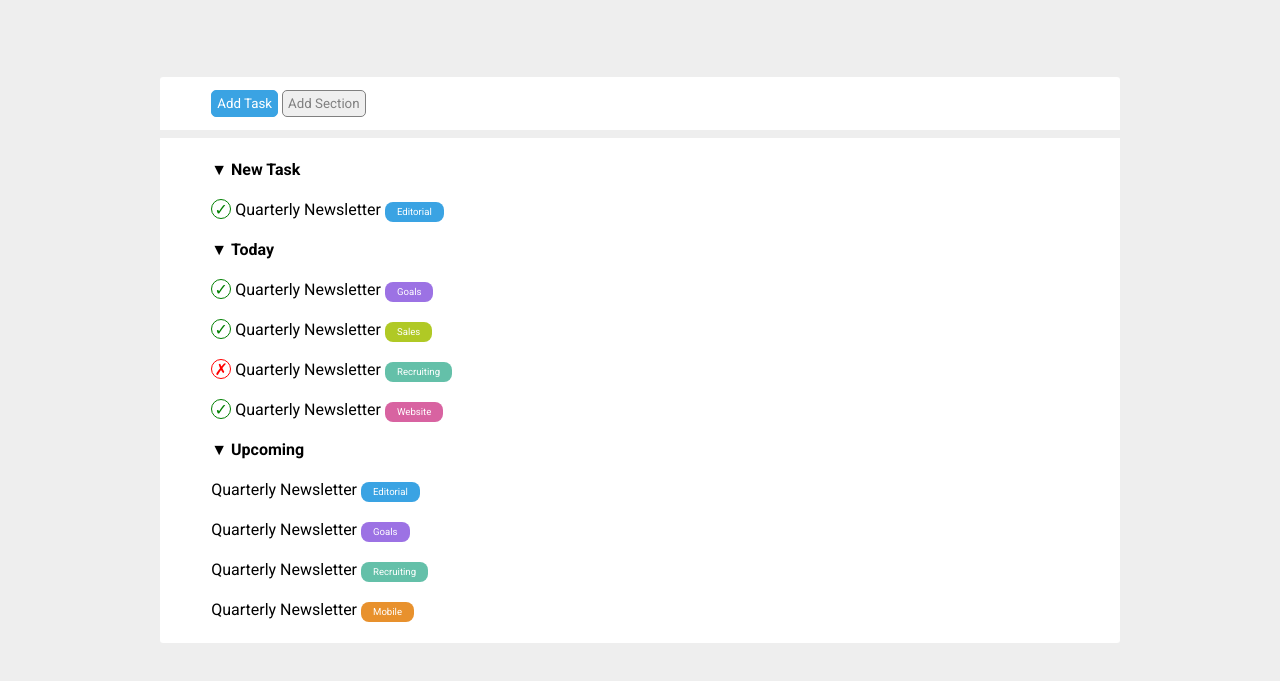
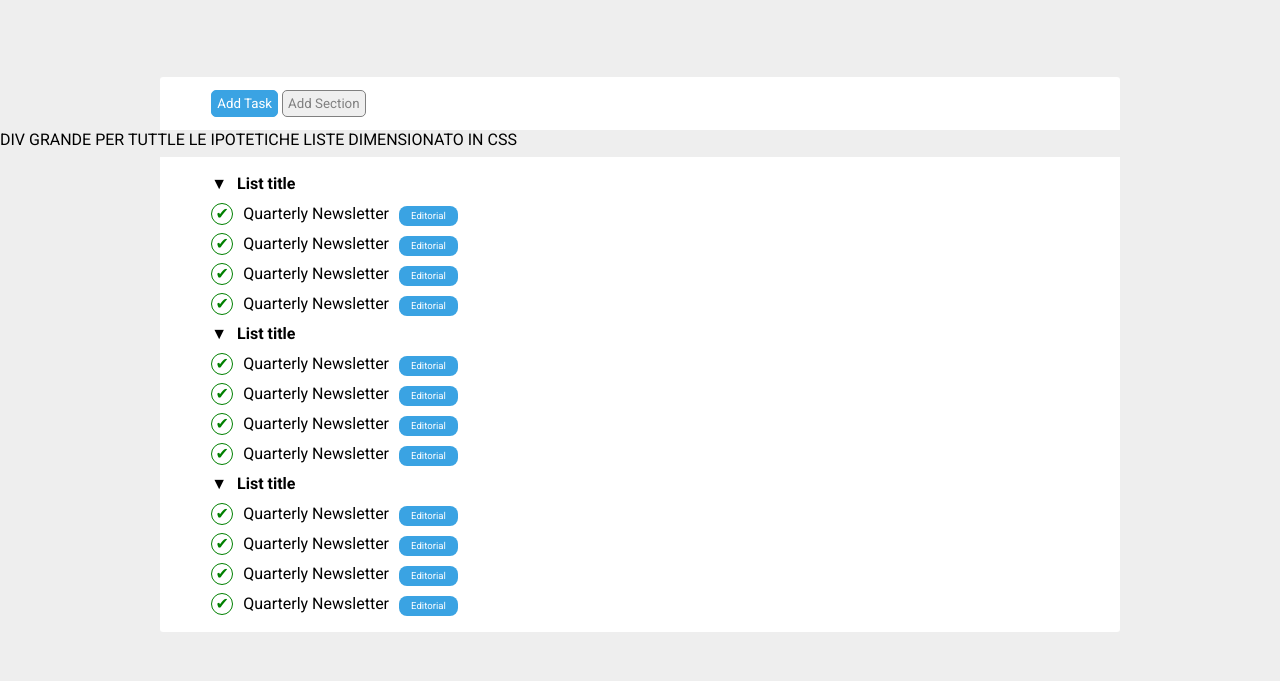
Before and after one commit to TomekWebDev/html-css-toboolist, a plain HTML site: page index.html in a window 1280 px wide. Shown: the part 53-734 px from the top of the page. Drawn offline with Linux system fonts and the light colour scheme.

Commit message:
CORREZIONI USANDO SOLO BEFORE E AFTER

```diff
--- a/index.html
+++ b/index.html
@@ -29,19 +29,22 @@
                 <button class="button2">Add Section</button>
 
             </div>
-          <!-- DIV GRANDE PER TUTTLE LE IPOTETICHE LISTE
-                DIMENSIONATO IN CSS -->
+           DIV GRANDE PER TUTTLE LE IPOTETICHE LISTE
+                DIMENSIONATO IN CSS
             <div class="listSpace">
-                <!-- LISTA 1
+                 <!--
+                    PRIMO METODO UTILIZZATO CORRETTO IN CLASSE CON I BEFORE E GLI AFTER APPLCATI ALLE LISTE
+
+                    LISTA 1
                     TUTTE LE LISTE HANNO ASSEGNAZIONE "AUTOMATICA"
                     DELLE ETICHETTE DA CSS IN BASE ALLA CLASSE
 
-                    AGGIUNTA LISTA "DOPPIA" (NEWTASK E LIST) PER IPOTETICI SVILUPPI DI STILE FUTURI DI UNA SINGOLA LISTA-->
+                    AGGIUNTA LISTA "DOPPIA" (NEWTASK E LIST) PER IPOTETICI SVILUPPI DI STILE FUTURI DI UNA SINGOLA LISTA
                 <ul class="newTask list"> <span class="listTitle">New Task</span>
                     <li> <div class="done">&#10003;</div> Quarterly Newsletter <span class="label editorial"></span>
                     </li>
                 </ul>
-                <!-- LISTA 2 -->
+
                 <ul class="today list"> <span class="listTitle">Today</span>
                     <li> <div class="done">&#10003;</div> Quarterly Newsletter <span class="label goals"></span>
                     </li>
@@ -52,17 +55,53 @@
                     <li> <div class="done">&#10003;</div> Quarterly Newsletter <span class="label website"></span>
                     </li>
                 </ul>
-                <!-- LISTA 3 -->
+
                 <ul class="upcoming list"> <span class="listTitle">Upcoming</span>
-                    <li>Quarterly Newsletter <span class="label editorial"></span>
+                    <li class="check editorial label">Quarterly Newsletter
                     </li>
-                    <li>Quarterly Newsletter <span class="label goals"></span>
+                    <li>Quarterly Newsletter
                     </li>
-                    <li>Quarterly Newsletter <span class="label recruiting"></span>
+                    <li>Quarterly Newsletter
                     </li>
-                    <li>Quarterly Newsletter <span class="label mobile"></span>
+                    <li>Quarterly Newsletter
                     </li>
+                </ul> -->
+
+
+                <ul>
+                    <li>
+                        <h4 class="list-title">List title</h4>
+                        <ul class="sub-list">
+                            <li class="done label editorial">Quarterly Newsletter</li>
+                            <li class="done label editorial">Quarterly Newsletter</li>
+                            <li class="done label editorial">Quarterly Newsletter</li>
+                            <li class="done label editorial">Quarterly Newsletter</li>
+                        </ul>
+                    </li>
+
+                    <li>
+                        <h4 class="list-title">List title</h4>
+                        <ul class="sub-list">
+                            <li class="done label editorial">Quarterly Newsletter</li>
+                            <li class="done label editorial">Quarterly Newsletter</li>
+                            <li class="done label editorial">Quarterly Newsletter</li>
+                            <li class="done label editorial">Quarterly Newsletter</li>
+                        </ul>
+                    </li>
+
+                    <li>
+                        <h4 class="list-title">List title</h4>
+                        <ul class="sub-list">
+                            <li class="done label editorial">Quarterly Newsletter</li>
+                            <li class="done label editorial">Quarterly Newsletter</li>
+                            <li class="done label editorial">Quarterly Newsletter</li>
+                            <li class="done label editorial">Quarterly Newsletter</li>
+                        </ul>
+                    </li>
+
+
                 </ul>
+
             </div>
     </main>
 </body>
--- a/style.css
+++ b/style.css
@@ -66,7 +66,7 @@ body{
     border-bottom-left-radius: 3px;
     border-bottom-right-radius: 3px;
 }
-
+/*
 ul{
     line-height: 40px;
 }
@@ -125,6 +125,7 @@ ul{
 
 .editorial::after{
     content: "Editorial";
+
 }
 
 .mobile{
@@ -175,6 +176,63 @@ ul{
 .undone:hover{
     background-color: green;
     color: white;
+} */
+
+ul{
+    list-style: none;
+    line-height: 30px;
 }
 
+.list-title::before{
+    content: "\25BC";
+    margin-right: 10px;
+}
+
+.done::before{
+    margin-right: 10px;
+    display: inline-block;
+    border: 1px solid green;
+    color: green;
+    border-radius: 50%;
+    padding: 0px;
+    width: 20px;
+    height: 20px;
+    line-height: 20px;
+    text-align: center;
+    content: "\2714 ";
+}
+
+.undone::before{
+    margin-right: 10px;
+    display: inline-block;
+    border: 1px solid red;
+    color: red;
+    border-radius: 50%;
+    padding: 0px;
+    width: 20px;
+    height: 20px;
+    line-height: 20px;
+    text-align: center;
+    content: "\2716 ";
+}
+
+.label::after{
+    display: inline-block;
+    margin-left: 10px;
+    color: white;
+    border-radius: 8px;
+    padding-left: 12px;
+    padding-right: 12px;;
+    text-align: center;
+    font-size: 0.6rem;
+    line-height: 20px;
+}
+
+.editorial::after{
+    content: "Editorial";
+    background-color: #3aa3e3;
+}
+
+
+
 /* VEDI INDEX.HTML PER LE MODIFICHE FATTIBILI E I COMMENTI */
```
